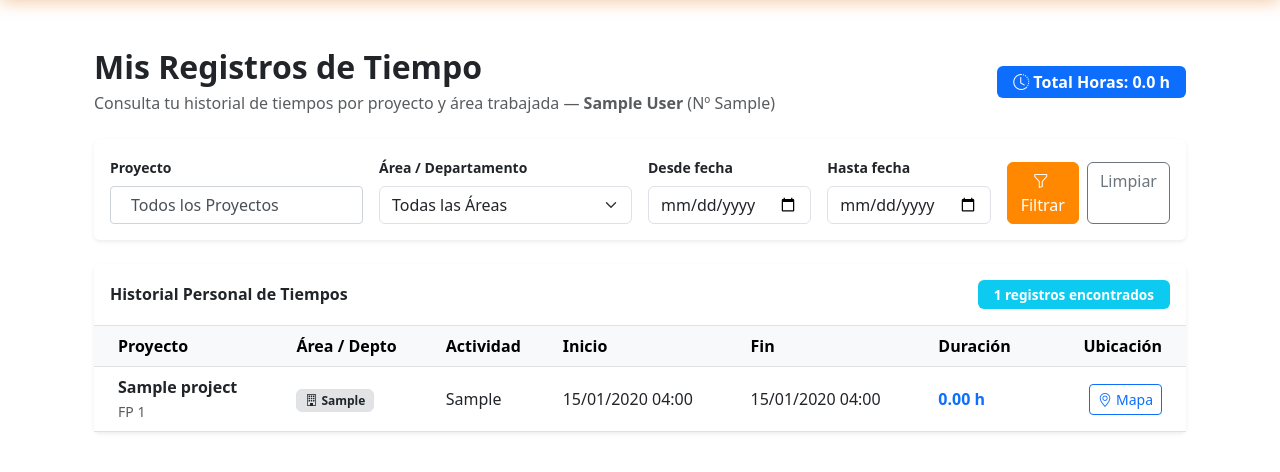
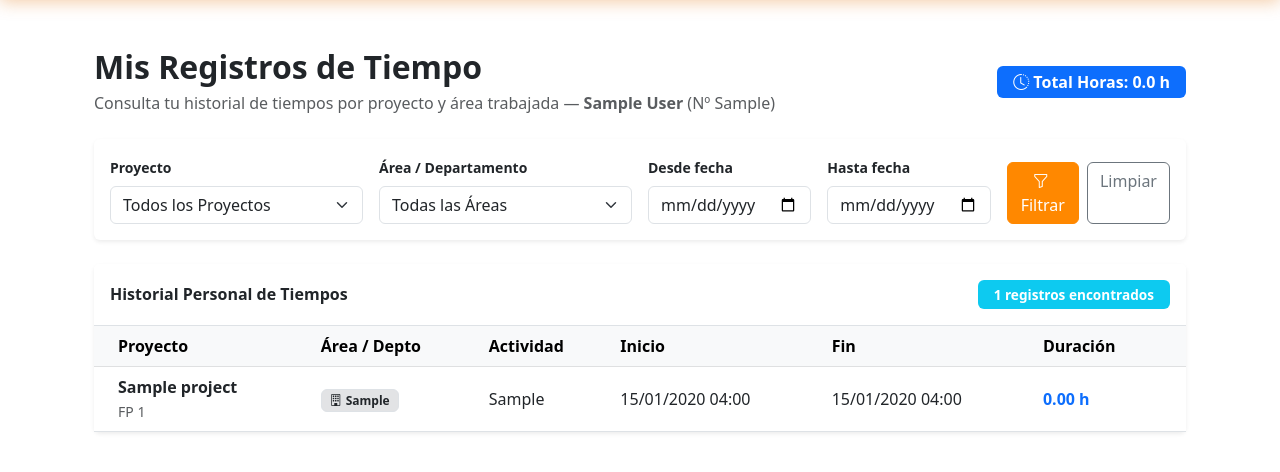
Before and after one commit to IvanOlvera25/appTiempos, a Flask app: page /my_dashboard in a window 1280 px wide. Shown: the part 60-532 px from the top of the page. Run offline with Flask 3, Linux system fonts and the light colour scheme; a user stored in the database is signed in; tables that the repository leaves empty hold one stand-in row (values such as "Sample post"); some libraries are stand-ins or nearby versions.

Commit message:
security: remover acceso al mapa para perfiles de empleado

```diff
--- a/app/routes.py
+++ b/app/routes.py
@@ -1887,6 +1887,9 @@ def capture_photo():
 @main.route('/map')
 @login_required
 def map():
+    if current_user.is_employee:
+        flash('Acceso denegado. La vista de mapa no está disponible para perfiles de empleado.', 'warning')
+        return redirect(url_for('main.my_dashboard'))
     query = TimeRecord.query.filter(
         TimeRecord.latitude != None,
         TimeRecord.longitude != None,
--- a/app/templates/employee_dashboard.html
+++ b/app/templates/employee_dashboard.html
@@ -2,8 +2,6 @@
 {% block title %}Mi Panel - Registros Personales - AD17 Solutions{% endblock %}
 
 {% block content %}
-<link rel="stylesheet" href="https://unpkg.com/leaflet@1.9.4/dist/leaflet.css">
-
 <div class="container-fluid py-4">
   <!-- Encabezado Principal -->
   <div class="d-flex justify-content-between align-items-center flex-wrap gap-3 mb-4">
@@ -82,8 +80,7 @@
               <th>Actividad</th>
               <th>Inicio</th>
               <th>Fin</th>
-              <th>Duración</th>
-              <th class="text-end pe-4">Ubicación</th>
+              <th class="pe-4">Duración</th>
             </tr>
           </thead>
           <tbody>
@@ -115,25 +112,12 @@
                   <span class="badge bg-warning text-dark"><i class="bi bi-record-fill text-danger me-1"></i>Activo</span>
                 {% endif %}
               </td>
-              <td>
+              <td class="pe-4">
                 {% if record.end_time %}
                   {% set duration = (record.end_time - record.start_time).total_seconds() / 3600 %}
                   <strong class="text-primary">{{ "%.2f"|format(duration) }} h</strong>
                 {% else %}
                   <span class="text-muted">—</span>
-                {% endif %}
-              </td>
-              <td class="text-end pe-4">
-                {% if record.latitude and record.longitude %}
-                <button type="button" class="btn btn-sm btn-outline-primary js-map-btn"
-                  data-lat="{{ record.latitude }}"
-                  data-lng="{{ record.longitude }}"
-                  data-title="{{ record.project.name if record.project else 'Registro' }}"
-                  data-subtitle="Área: {{ record.departamento }} | Inicio: {{ record.start_time_mx.strftime('%d/%m/%Y %H:%M') if record.start_time_mx else '' }}">
-                  <i class="bi bi-geo-alt me-1"></i>Mapa
-                </button>
-                {% else %}
-                <span class="text-muted small"><i class="bi bi-geo"></i> Sin mapa</span>
                 {% endif %}
               </td>
             </tr>
@@ -170,70 +154,4 @@
   </div>
 </div>
 
-<!-- Modal de Mapa de Registro -->
-<div class="modal fade" id="recordMapModal" tabindex="-1" aria-hidden="true">
-  <div class="modal-dialog modal-lg modal-dialog-centered">
-    <div class="modal-content">
-      <div class="modal-header">
-        <div>
-          <h5 class="modal-title" id="mapTitle">Ubicación del registro</h5>
-          <small class="text-muted" id="mapSubtitle"></small>
-        </div>
-        <button type="button" class="btn-close" data-bs-dismiss="modal" aria-label="Cerrar"></button>
-      </div>
-      <div class="modal-body">
-        <div id="recordMap" style="height:420px;border-radius:8px;"></div>
-      </div>
-    </div>
-  </div>
-</div>
-
-<script src="https://unpkg.com/leaflet@1.9.4/dist/leaflet.js"></script>
-<script>
-  document.addEventListener('DOMContentLoaded', () => {
-    let map;
-    let marker;
-    const modalEl = document.getElementById('recordMapModal');
-    const modal = new bootstrap.Modal(modalEl);
-
-    // Inicializar Select2 para filtro de proyectos si jQuery está presente
-    if (typeof $ !== 'undefined' && $.fn.select2) {
-      $('#projectFilterSelect').select2({
-        theme: 'bootstrap4',
-        placeholder: 'Todos los Proyectos',
-        allowClear: true
-      });
-    }
-
-    document.querySelectorAll('.js-map-btn').forEach(btn => {
-      btn.addEventListener('click', () => {
-        const lat = parseFloat(btn.dataset.lat);
-        const lng = parseFloat(btn.dataset.lng);
-        const title = btn.dataset.title || 'Ubicación de Registro';
-        const subtitle = btn.dataset.subtitle || '';
-
-        document.getElementById('mapTitle').textContent = title;
-        document.getElementById('mapSubtitle').textContent = subtitle;
-
-        modal.show();
-
-        setTimeout(() => {
-          if (!map) {
-            map = L.map('recordMap').setView([lat, lng], 16);
-            L.tileLayer('https://{s}.tile.openstreetmap.org/{z}/{x}/{y}.png', {
-              maxZoom: 19,
-              attribution: '&copy; OpenStreetMap'
-            }).addTo(map);
-            marker = L.marker([lat, lng]).addTo(map);
-          } else {
-            map.setView([lat, lng], 16);
-            marker.setLatLng([lat, lng]);
-          }
-          marker.bindPopup(`<b>${title}</b><br>${subtitle}`).openPopup();
-          map.invalidateSize();
-        }, 300);
-      });
-    });
-  });
-</script>
 {% endblock %}
--- a/app/templates/layout.html
+++ b/app/templates/layout.html
@@ -361,13 +361,15 @@
             </a>
           </li>
 
-          <!-- Mapa -->
+          <!-- Mapa (No visible para perfiles de empleado) -->
+          {% if not (current_user.is_authenticated and current_user.is_employee) %}
           <li class="nav-item">
             <a class="nav-link {% if request.endpoint == 'main.map' %}active-link{% endif %}"
                href="{{ url_for('main.map') }}">
               <i class="bi bi-map"></i>Mapa
             </a>
           </li>
+          {% endif %}
 
           {% if current_user.is_authenticated %}
           <!-- Separador visual -->
```
